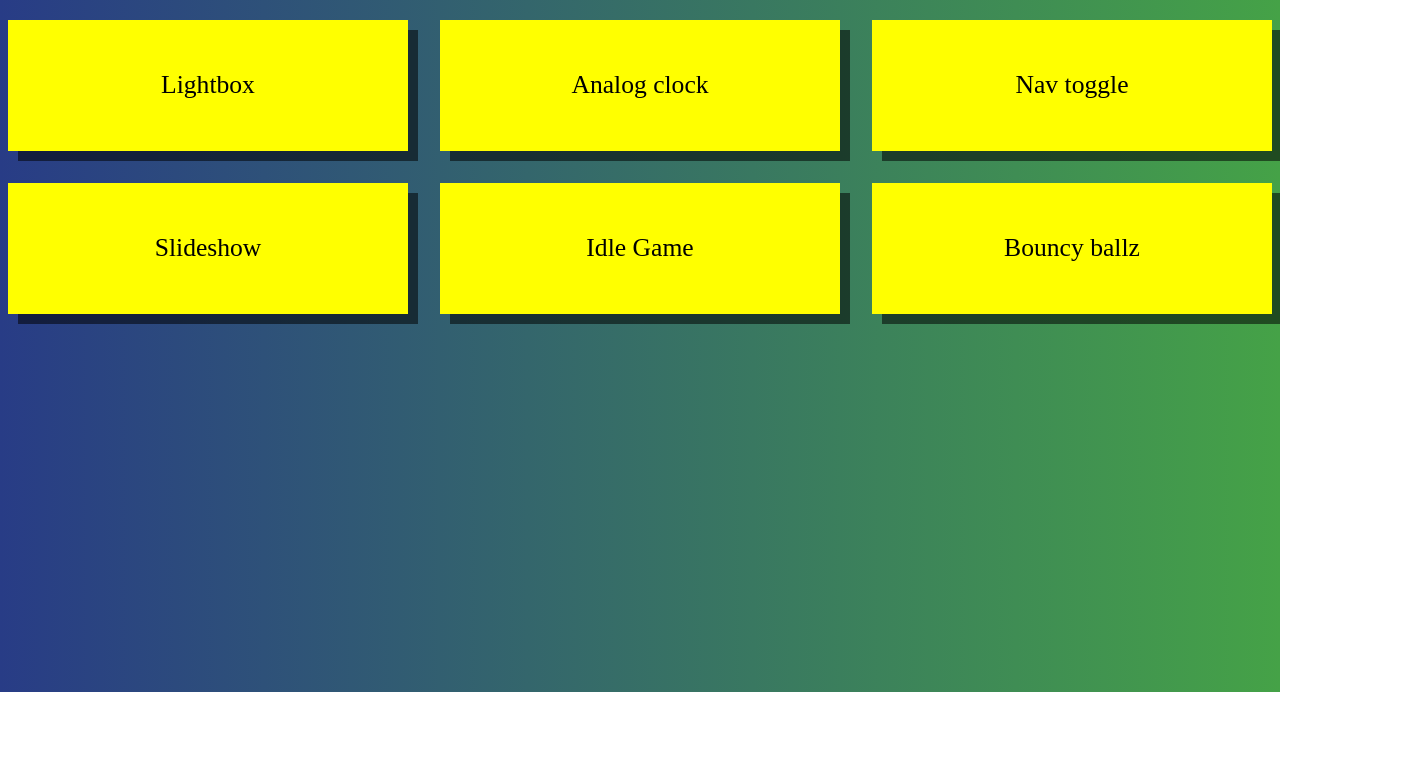
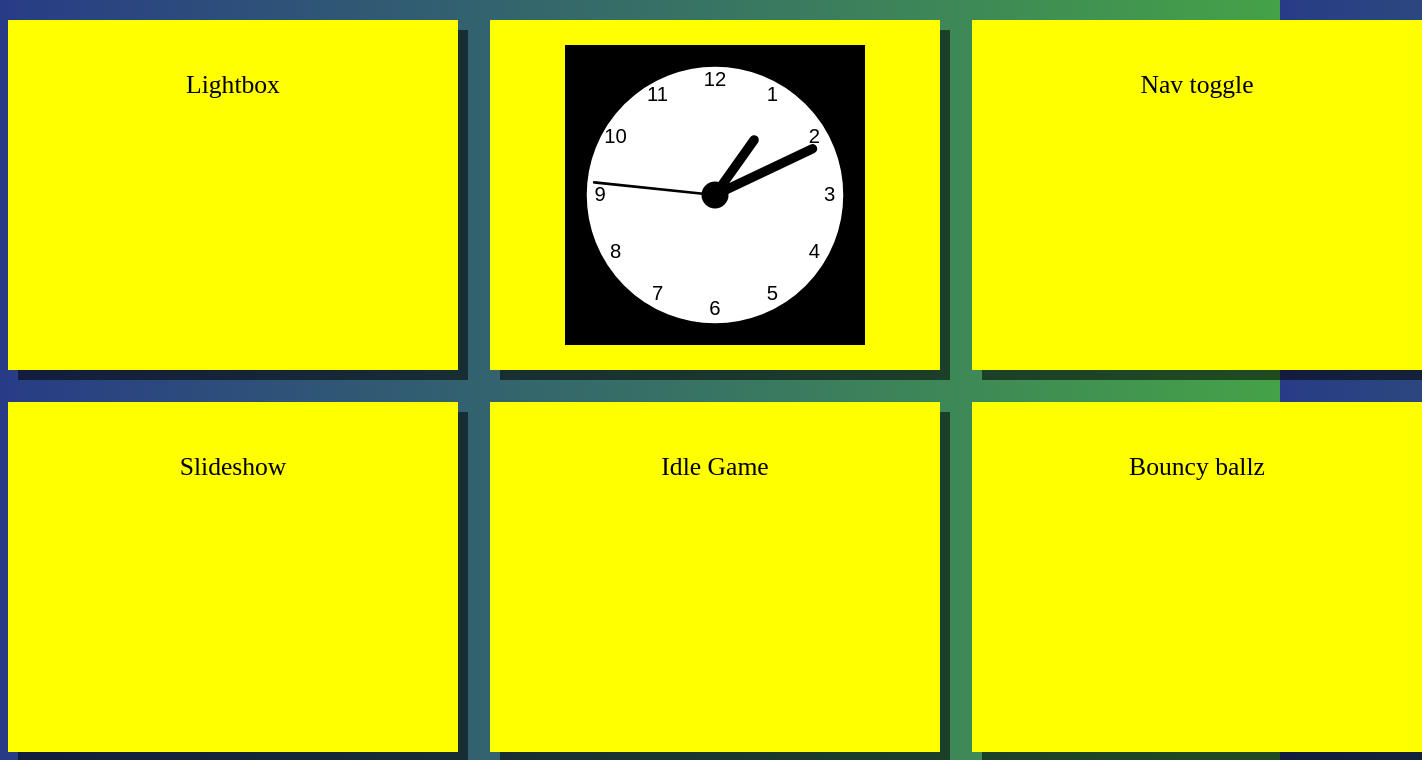
Before and after one commit to Cabinet716/Ackemo-smorgasbord, a plain HTML site: page projects/JS_Playground/index.html in a window 1280 px wide. Shown: the part 108-868 px from the top of the page, 1422 px wide, since content can reach past the window. Before the commit the page ends 800 px from the top, so only its background shows below. Drawn offline with Linux system fonts and the light colour scheme.

Commit message:
Continued with my playground

```diff
--- a/projects/JS_Playground/assets/css/main.css
+++ b/projects/JS_Playground/assets/css/main.css
@@ -33,8 +33,8 @@ body {
 	grid-template-rows: auto;
 }
 .wrapper section {
-	height: auto;
-	width: auto;
+	height: 300px;
+	width: 450px;
 	box-shadow: 10px 10px rgba(0, 0, 0, 0.534);
 	background: rgb(255, 255, 0);
 	font-size: 2vmax;
--- a/projects/JS_Playground/assets/js/playground.js
+++ b/projects/JS_Playground/assets/js/playground.js
@@ -0,0 +1,82 @@
+/**************************Lightbox**********************************/
+
+/********************************************************************/
+
+/**************************Analog Clock******************************/
+var canvas = document.getElementById('canvasClock');
+var ctx = canvas.getContext('2d'); // ctx = context
+var radius = canvas.height / 2;
+ctx.translate(radius, radius);
+radius = radius * 0.9;
+setInterval(drawClock, 1000); // put in the one second timer til it will move
+
+function drawClock() {
+	// function to draw everything on the clock
+	drawFace(ctx, radius);
+	drawNumbers(ctx, radius);
+	drawTime(ctx, radius);
+}
+
+function drawFace(ctx, radius) {
+	var grad;
+	ctx.beginPath();
+	ctx.arc(0, 0, radius, 0, 2 * Math.PI); // arc is the "draw a circle" function in a canvas
+	ctx.fillStyle = 'white';
+	ctx.fill();
+	grad = ctx.createRadialGradient(0, 0, radius * 0.95, 0, 0, radius * 1.05); // it's a gradient on the outerside of the clock, but i kept to one colour
+	grad.addColorStop(1, 'black');
+	ctx.strokeStyle = grad;
+	ctx.lineWidth = radius * 0.1;
+	ctx.stroke();
+	ctx.beginPath();
+	ctx.arc(0, 0, radius * 0.1, 0, 2 * Math.PI); // small circle in the middle of the clock
+	ctx.fillStyle = 'black';
+	ctx.fill();
+}
+function drawNumbers(ctx, radius) {
+	var ang;
+	var num;
+	ctx.font = radius * 0.15 + 'px arial'; // font size and family of the numbers on the clock
+	ctx.textBaseline = 'middle';
+	ctx.textAlign = 'center';
+	for (num = 1; num < 13; num++) {
+		// puts out the numbers between 1-12 gradially around the clock.
+		ang = num * Math.PI / 6;
+		ctx.rotate(ang);
+		ctx.translate(0, -radius * 0.85);
+		ctx.rotate(-ang);
+		ctx.fillText(num.toString(), 0, 0);
+		ctx.rotate(ang);
+		ctx.translate(0, radius * 0.85);
+		ctx.rotate(-ang);
+	}
+}
+
+function drawTime(ctx, radius) {
+	var now = new Date();
+	var hour = now.getHours();
+	var minute = now.getMinutes();
+	var second = now.getSeconds();
+	//hour
+	hour = hour % 12;
+	hour = hour * Math.PI / 6 + minute * Math.PI / (6 * 60) + second * Math.PI / (360 * 60);
+	drawHand(ctx, hour, radius * 0.5, radius * 0.07);
+	//minute
+	minute = minute * Math.PI / 30 + second * Math.PI / (30 * 60);
+	drawHand(ctx, minute, radius * 0.8, radius * 0.07);
+	// second
+	second = second * Math.PI / 30;
+	drawHand(ctx, second, radius * 0.9, radius * 0.02);
+}
+
+function drawHand(ctx, pos, length, width) {
+	ctx.beginPath();
+	ctx.lineWidth = width;
+	ctx.lineCap = 'round';
+	ctx.moveTo(0, 0);
+	ctx.rotate(pos);
+	ctx.lineTo(0, -length);
+	ctx.stroke();
+	ctx.rotate(-pos);
+}
+/*********************************************************************/
--- a/projects/JS_Playground/index.html
+++ b/projects/JS_Playground/index.html
@@ -17,7 +17,7 @@
         </section>
 
         <section class="square_2">
-            <p>Analog clock</p>
+            <canvas id="canvasClock" width="300" height="300" style="background-color:black"></canvas>
         </section>
 
         <section class="square_3">
```
